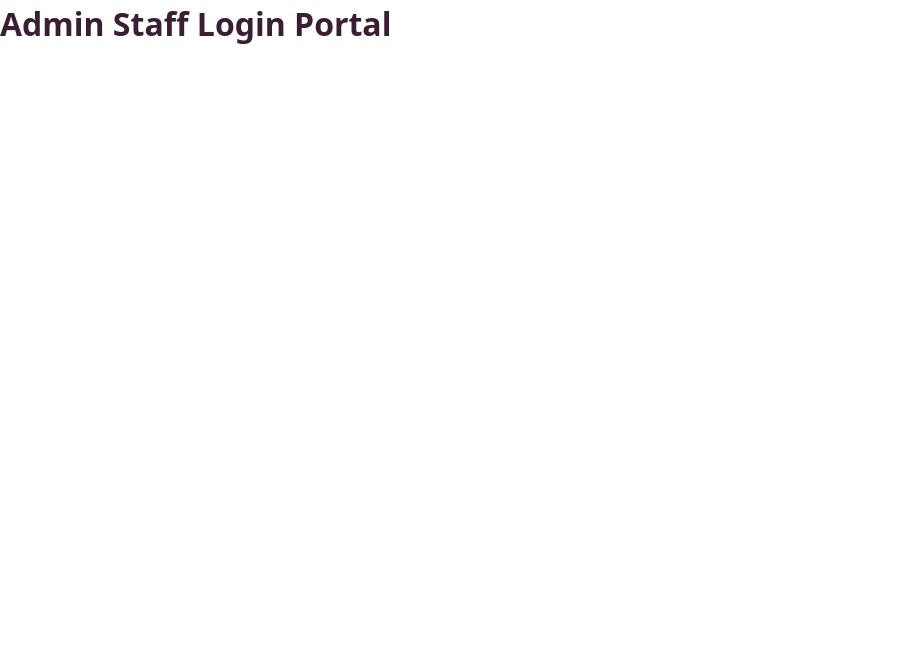
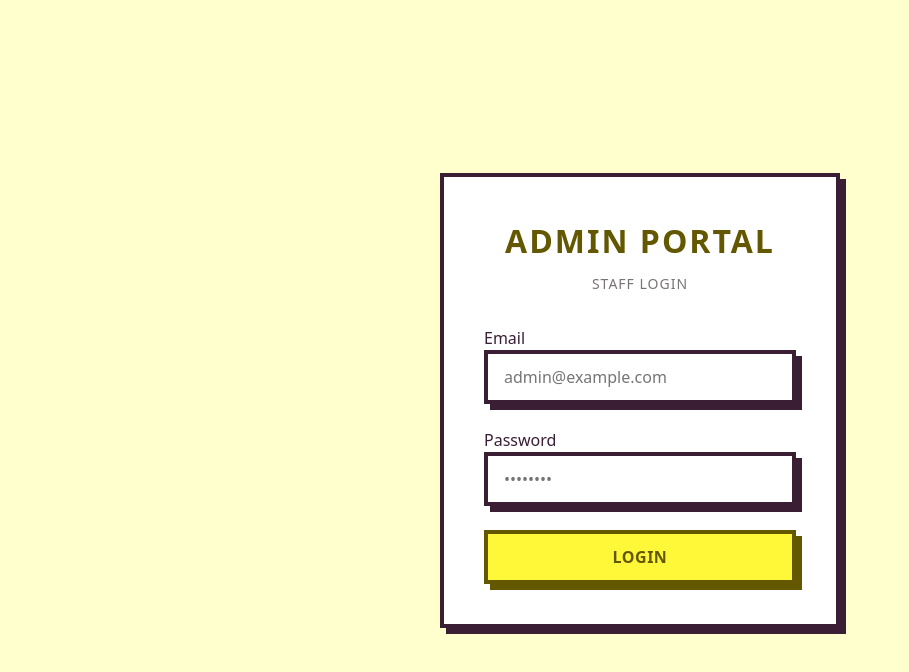
Before and after one commit to purrtatogon/chaotic-the-harmony, a React (Vite) app in the folder frontend/: page /admin/login in a window 1280 px wide. Shown: the top 672 px of the page, without its empty margins (0-909 px from the left). Built offline with nearby package versions, Linux system fonts and the light colour scheme.

Commit message:
Implement initial AdminLoginPage.

```diff
--- a/frontend/src/pages/Admin/AdminLoginPage.jsx
+++ b/frontend/src/pages/Admin/AdminLoginPage.jsx
@@ -1,4 +1,86 @@
+import { useState } from 'react';
+import { useNavigate } from 'react-router-dom';
+import { useTheme } from '../../contexts/ThemeContext';
+import { getThemeStyles } from '../../utils/themeStyles';
+import { authApi } from '../../api/auth';
+import Input from '../../components/Input';
+import Button from '../../components/Button';
+
 const AdminLoginPage = () => {
-  return <h1>Admin Staff Login Portal</h1>;
+  const theme = useTheme();
+  const styles = getThemeStyles(theme);
+  const [email, setEmail] = useState('');
+  const [password, setPassword] = useState('');
+  const [loading, setLoading] = useState(false);
+  const [error, setError] = useState(null);
+  const navigate = useNavigate();
+
+  const handleSubmit = async (e) => {
+    e.preventDefault();
+    if (!email || !password) {
+      setError('Please enter both email and password');
+      return;
+    }
+
+    try {
+      setLoading(true);
+      setError(null);
+      await authApi.login(email, password);
+      navigate('/admin');
+    } catch (err) {
+      setError(err.message || 'Login failed. Please check your credentials.');
+    } finally {
+      setLoading(false);
+    }
+  };
+
+  return (
+    <div className={styles.adminLoginContainer}>
+      <div className={styles.adminLoginCard}>
+        <h1 className={styles.adminLoginTitle}>Admin Portal</h1>
+        <p className={styles.adminLoginSubtitle}>Staff Login</p>
+
+        {error && (
+          <div style={{
+            padding: '12px',
+            marginBottom: '16px',
+            backgroundColor: 'var(--secondary-05)',
+            border: 'var(--border-width) solid var(--secondary-100)',
+            color: 'var(--secondary-100)',
+            fontWeight: 700
+          }}>
+            {error}
+          </div>
+        )}
+
+        <form onSubmit={handleSubmit} className={styles.adminLoginForm}>
+          <Input
+            label="Email"
+            type="email"
+            value={email}
+            onChange={(e) => setEmail(e.target.value)}
+            required
+            placeholder="admin@example.com"
+            disabled={loading}
+          />
+
+          <Input
+            label="Password"
+            type="password"
+            value={password}
+            onChange={(e) => setPassword(e.target.value)}
+            required
+            placeholder="••••••••"
+            disabled={loading}
+          />
+
+          <Button type="submit" variant="primary" style={{ width: '100%' }} disabled={loading}>
+            {loading ? 'Logging in...' : 'Login'}
+          </Button>
+        </form>
+      </div>
+    </div>
+  );
 };
+
 export default AdminLoginPage;
```
